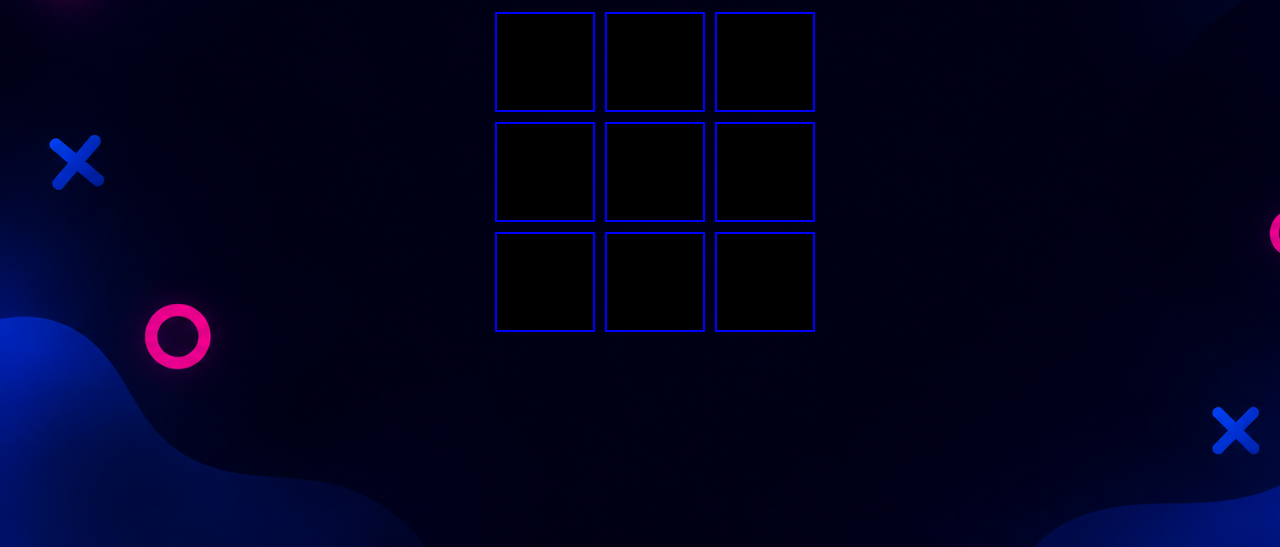
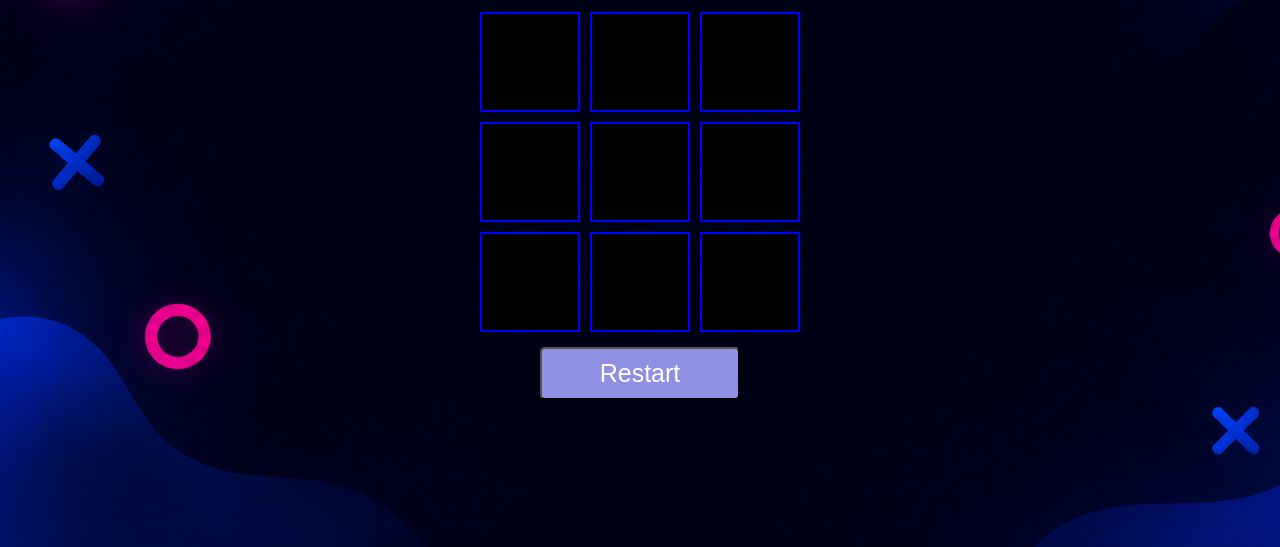
Before and after one commit to Saurav-Khanal/Tic-Tac-Toe, a plain HTML site: page index.html in a window 1280 px wide. Shown: the part 253-800 px from the top of the page. Drawn offline with Linux system fonts and the light colour scheme.

Commit message:
add restart button

```diff
--- a/index.html
+++ b/index.html
@@ -21,6 +21,7 @@
         <button></button>
         <button></button>
       </div>
+      <button id="restart">Restart</button>
     </div>
     <script src="script.js"></script>
   </body>
--- a/style.css
+++ b/style.css
@@ -17,6 +17,9 @@ body{
     width: 300px;
     height: 400px;
     text-align: center;
+    display: flex;
+    flex-direction: column;
+    align-items: center;
 }
 
 .box{
@@ -45,6 +48,7 @@ h1{
 button{
     color:white;
     font-size:50px;
+    cursor:pointer;
 }
 
 #win{
@@ -52,3 +56,13 @@ button{
     letter-spacing: 1px;
     font-size: 25px;
 }
+
+#restart{
+    background-color: rgb(143, 143, 228);
+    font-size: 25px;
+    padding: 10px;
+    width: 200px;
+    margin:10px;
+    border-radius:5px;
+    cursor: pointer;
+}
```
